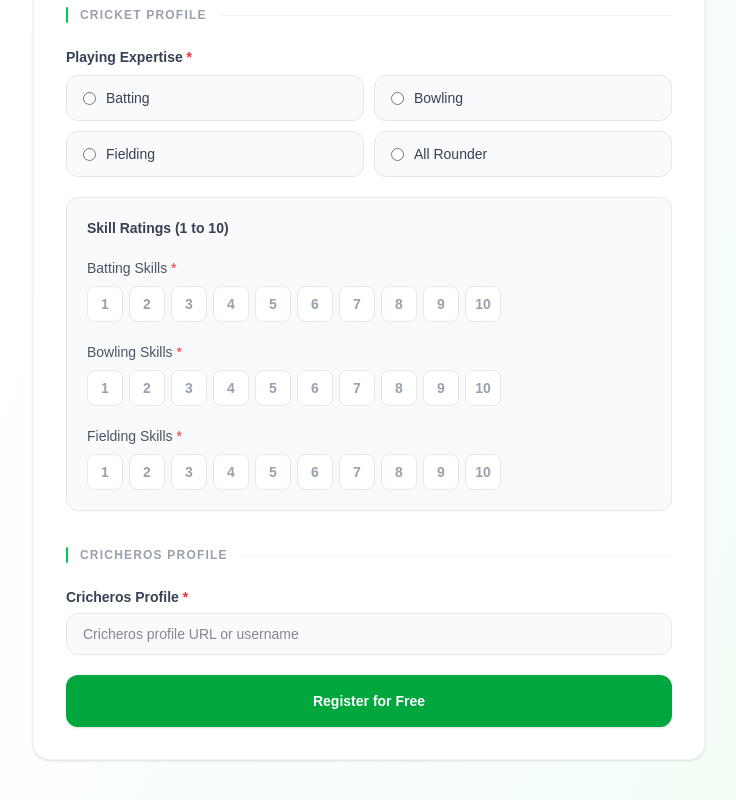
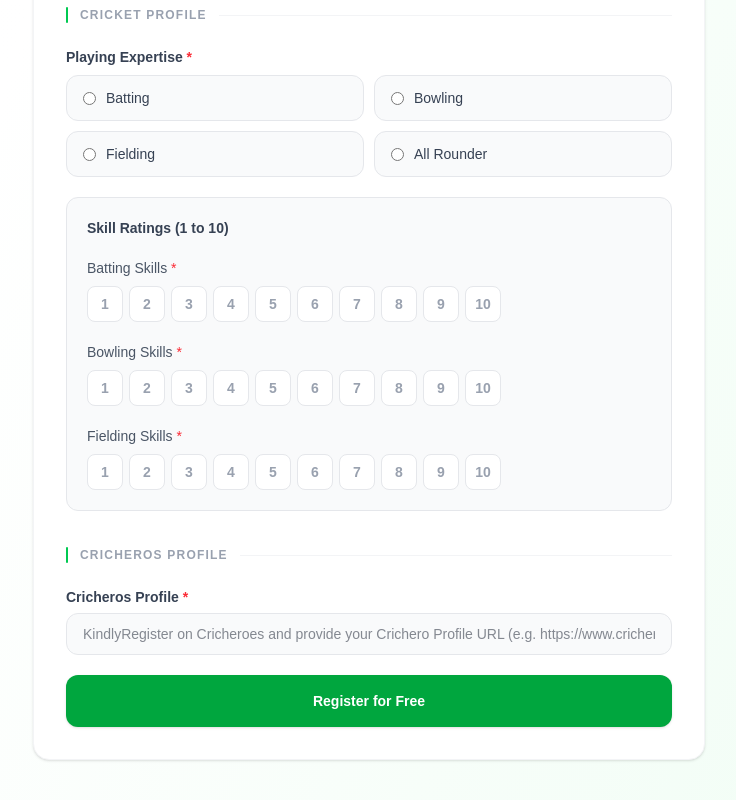
Before and after one commit to mga-group-dev/tpl-overarm, a Next.js app: page / in a window 1280 px wide. Shown: the part 2539-3339 px from the top of the page, without its empty margins (271-1007 px from the left). Built offline with nearby package versions, Linux system fonts and the light colour scheme.

Commit message:
Crickheroes

```diff
--- a/app/components/RegistrationForm.tsx
+++ b/app/components/RegistrationForm.tsx
@@ -959,7 +959,7 @@ Verification Note :</span>
         <input
           {...register("cricheroProfile")}
           type="text"
-          placeholder="Cricheros profile URL or username"
+          placeholder="KindlyRegister on Cricheroes and provide your Crichero Profile URL (e.g. https://www.cricheroes.com/players/your-profile)"
           className="w-full rounded-xl border border-gray-200 bg-gray-50 px-4 py-2.5 text-sm text-gray-900 outline-none transition-all focus:border-green-500 focus:bg-white focus:ring-2 focus:ring-green-100"
           required={true}
         />
```
